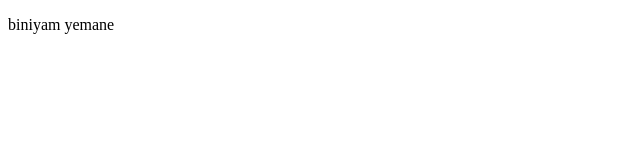
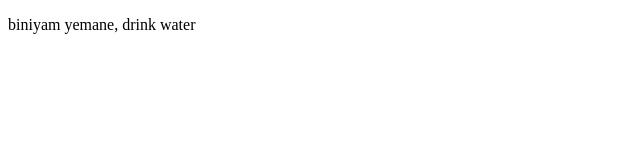
Before and after one commit to biniyy149/test, a plain HTML site: page index.html in a window 1280 px wide. Shown: the full height of the page, 0-640 px from the left. Drawn offline with Linux system fonts and the light colour scheme.

Commit message:
drinking water

```diff
--- a/index.html
+++ b/index.html
@@ -7,7 +7,7 @@
     <link rel="stylesheet" href="style.css">
 </head>
 <body>
-    <p>biniyam yemane</p>
+    <p>biniyam yemane, drink water</p>
 
 </body>
 </html>
```
Also changed, not shown: secret.js (added).
